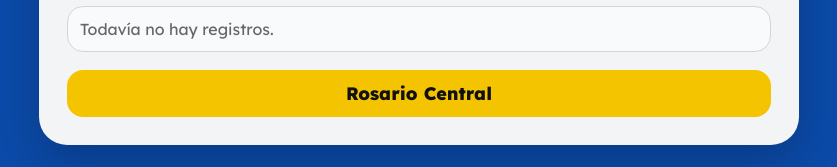
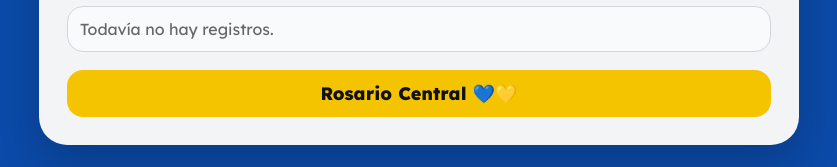
Before and after one commit to PLVM221/Control-Acceso-CARC, a Next.js app: page / in a window 1280 px wide. Shown: the part 476-643 px from the top of the page, without its empty margins (221-1058 px from the left). Built offline with nearby package versions, Linux system fonts and the light colour scheme.

Commit message:
Update index.js

```diff
--- a/pages/index.js
+++ b/pages/index.js
@@ -52,7 +52,7 @@
       agregarHistorial(dniBuscado);
 
       if (!data.found) {
-        new Audio("/sounds/Error.mp3").play();
+        new Audio("/sounds/error.mp3").play();
 
         setResultado({
           estado: "no_existe",
@@ -62,7 +62,7 @@
       }
 
       if (Number(data.persona?.cuota) === 1) {
-        new Audio("/sounds/Ok.mp3").play();
+        new Audio("/sounds/ok.mp3").play();
 
         setResultado({
           estado: "ok",
@@ -70,7 +70,7 @@
           persona: data.persona,
         });
       } else {
-        new Audio("/sounds/Error.mp3").play();
+        new Audio("/sounds/error.mp3").play();
 
         setResultado({
           estado: "denegado",
@@ -203,7 +203,7 @@
           )}
         </div>
 
-        <div style={styles.footerBand}>Rosario Central</div>
+        <div style={styles.footerBand}>Rosario Central 💙💛</div>
       </div>
     </div>
   );
```
